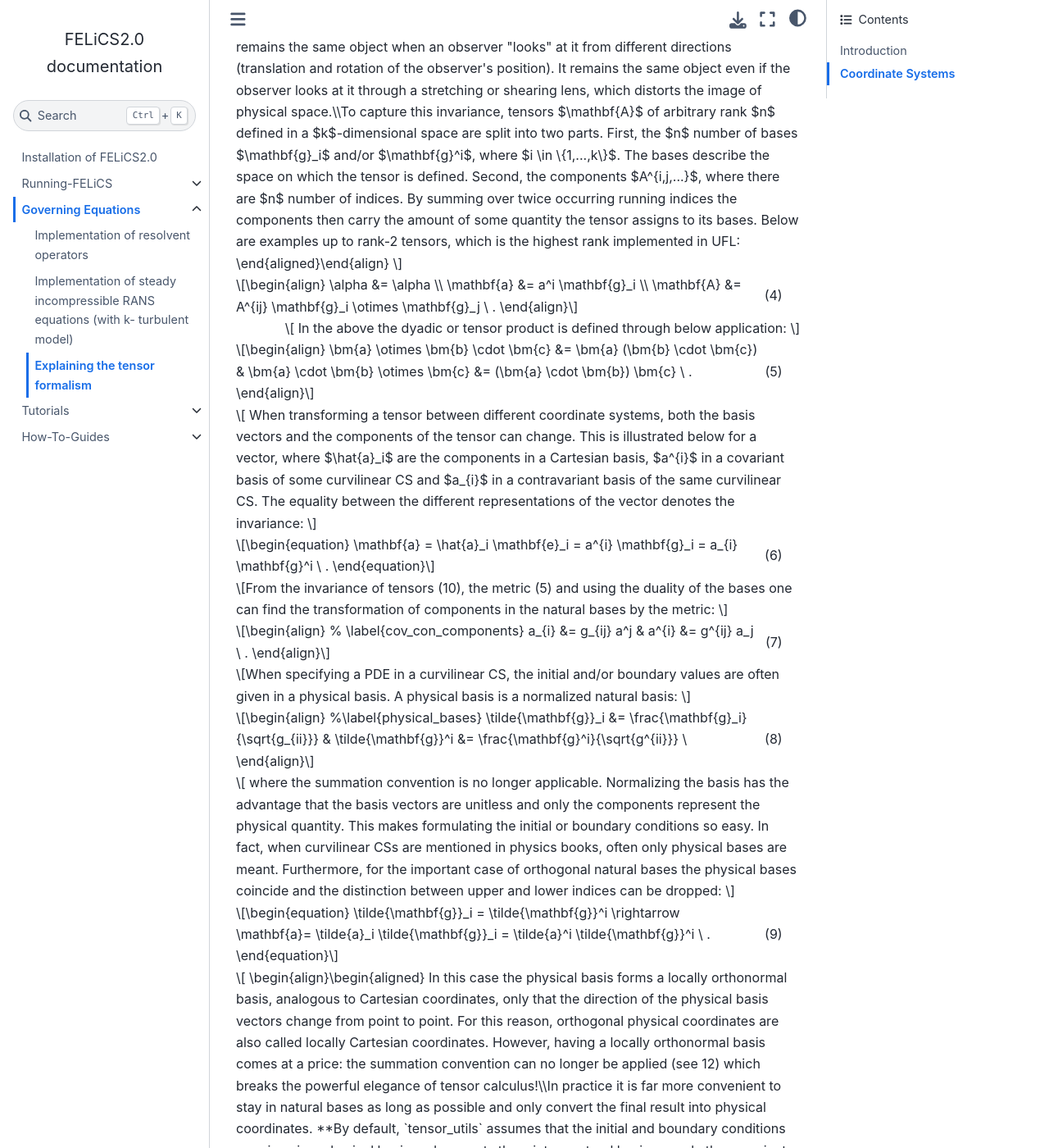
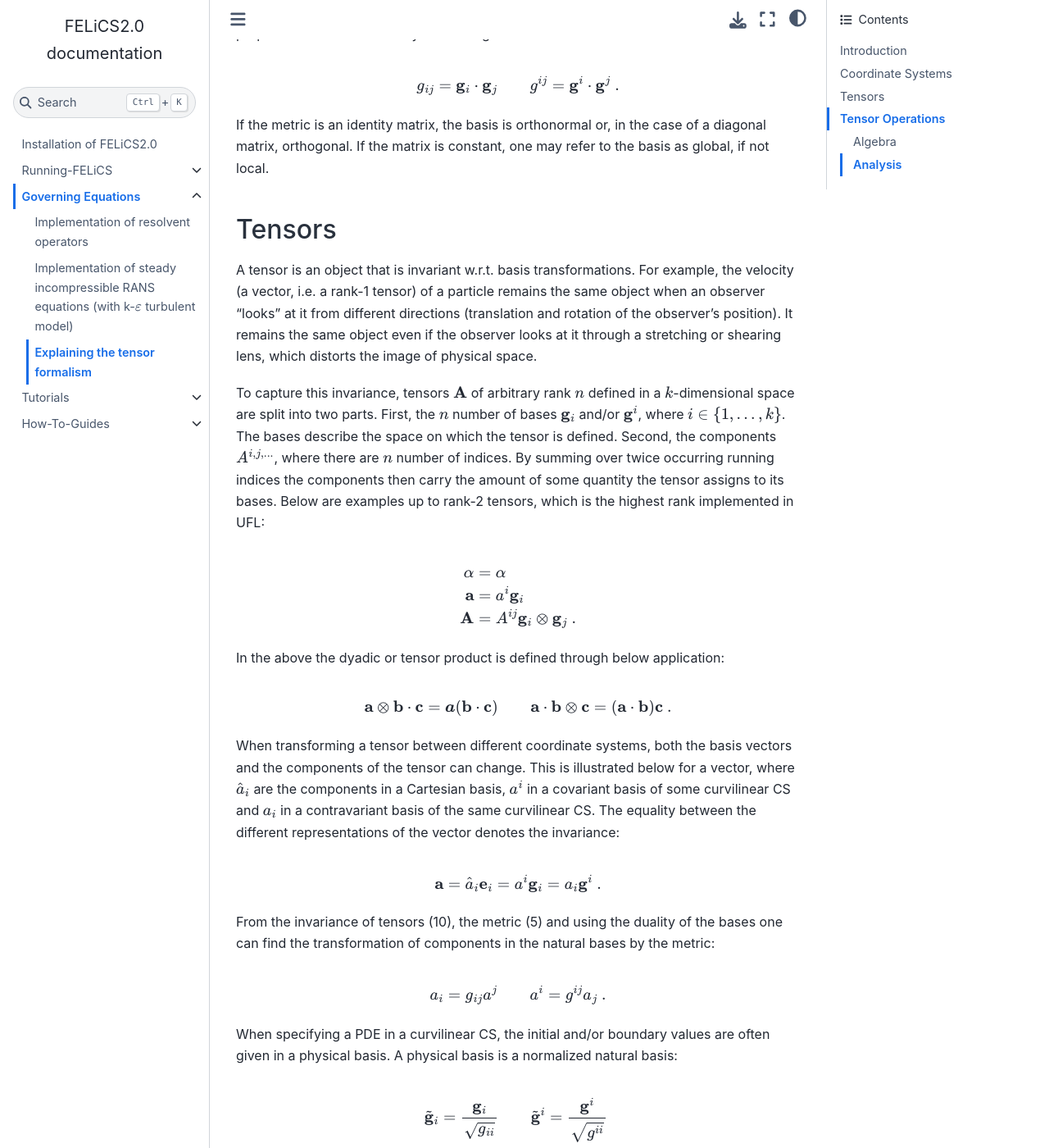
Before and after one commit to arash-mp/FELiCS_FSI, a Sphinx documentation site: the page built from DOCUMENTATION/GoverningEquations/tensor_formalism.md, in a window 1280 px wide and 1400 px high, scrolled down 2071 px. Shown: the whole window at 82% size. Built offline with Sphinx 7.4.7 and the Sphinx Book theme 1.1.4, drawn with Linux system fonts in a browser that asks for light colours; formulas are drawn with MathJax 3; pages that are not in the unit, such as notebooks, are missing from menus; some of the changed text lies outside the part shown.

Commit message:
render documentaion on tensor formalism

```diff
--- a/DOCUMENTATION/GoverningEquations/tensor_formalism.md
+++ b/DOCUMENTATION/GoverningEquations/tensor_formalism.md
@@ -15,16 +15,6 @@
 All curvilinear spaces are introduced using the Cartesian coordinates $x^i=(x,y,z)$ and basis vectors $\mathbf{e}_i$. A set of curvilinear coordinates $z^i$ is given by transformation equations $\hat{z}^i(x^i)$. The transformation back to Cartesian space is done with the inverse transformation equations $\hat{x}^i(z^i)$. To allow for the inverse mapping, the transformation equations must be bijective everywhere except at singular points, e.g. $r=0$ for polar coordinates. To illustrate this notation the cylindrical coordinates $z^i=(r, \varphi, z)$ are given below:
 
 
-<script type="text/javascript" async>
-  MathJax = {
-    tex: {
-      tags: "ams" // Enables automatic equation numbering
-    }
-  };
-</script>
-<script type="text/javascript" async
-  src="https://cdnjs.cloudflare.com/ajax/libs/mathjax/2.7.7/MathJax.js?config=TeX-AMS_HTML">
-</script>
 
 $$
 \begin{align}
@@ -35,22 +25,26 @@
 
 When one keeps every coordinate fixed but one, coordinate curves (2D space) or coordinate surfaces (3D space) are formed. These are shown below as dashed lines for polar coordinates.
 
-![Coordinate curves and contravariant basis for polar coordinates. The basis is orthogonal but not orthonormal.](/img_tensor_formalism/coordinate_curves.png)
+![Coordinate curves and contravariant basis for polar coordinates. The basis is orthogonal but not orthonormal.](./img_tensor_formalism/coordinate_curves.png)
 
 To create a basis for the CS, the coordinate curves are linearized. This is done with the partial derivatives of the transformation equations, which give tangent vectors to those curves called the contravariant basis $\mathbf{g}^{i}$. Analogous to the Cartesian case, the basis vectors are used to assign a quantity (component) to each direction of the CS.
 
 By starting at the differentials of the position vector, the following formula for the contravariant basis can be derived:
+
 $$
 \begin{align}
   \mathbf{g}^{i} &= \frac{\partial \hat{z}^i}{\partial x^k} \mathbf{e}_k
 \end{align}
 $$
+
 where the Einstein summation convention is used. Analogous, another basis called the covariant basis is computed with the inverse transformation equations:
+
 $$
 \begin{align}
   \mathbf{g}_{i} &= \frac{\partial \hat{x}^k}{\partial z^i} \mathbf{e}_k \ .
 \end{align}
 $$
+
 Both bases are called the natural bases. A main property of them is that they are dual, i.g. $\mathbf{g}_i \cdot \mathbf{g}^j = \delta_i^j$ and $\mathbf{g}^i \cdot \mathbf{g}_j = \delta^i_j$. This is very convenient and will make tensor calculations much easier.
 
 The above picture illustrates that the contravariant basis for polar coordinates is orthogonal, i.g. $\mathbf{g}^i \cdot \mathbf{g}^j = 0$ for $i \neq j$. It is however not orthonormal. This and other properties can determined by calculating the metric of a basis:
@@ -60,12 +54,14 @@
   g_{ij} &= \mathbf{g}_i \cdot \mathbf{g}_j & g^{ij} &= \mathbf{g}^i \cdot \mathbf{g}^j \ .
 \end{align}
 $$
+
 If the metric is an identity matrix, the basis is orthonormal or, in the case of a diagonal matrix, orthogonal. If the matrix is constant, one may refer to the basis as global, if not local.
 
 ## Tensors
 A tensor is an object that is invariant w.r.t. basis transformations. For example, the velocity (a vector, i.e. a rank-1 tensor) of a particle remains the same object when an observer "looks" at it from different directions (translation and rotation of the observer's position). It remains the same object even if the observer looks at it through a stretching or shearing lens, which distorts the image of physical space.
 
 To capture this invariance, tensors $\mathbf{A}$ of arbitrary rank $n$ defined in a $k$-dimensional space are split into two parts. First, the $n$ number of bases $\mathbf{g}_i$ and/or $\mathbf{g}^i$, where $i \in \{1,...,k\}$. The bases describe the space on which the tensor is defined. Second, the components $A^{i,j,...}$, where there are $n$ number of indices. By summing over twice occurring running indices the components then carry the amount of some quantity the tensor assigns to its bases. Below are examples up to rank-2 tensors, which is the highest rank implemented in UFL:
+
 $$
 \begin{align}
   \alpha &= \alpha \\
@@ -73,14 +69,18 @@
   \mathbf{A} &= A^{ij} \mathbf{g}_i \otimes \mathbf{g}_j \ .
 \end{align}
 $$
+
 In the above the dyadic or tensor product is defined through below application:
+
 $$
 \begin{align}
-	\bm{a} \otimes \bm{b} \cdot \bm{c} &= \bm{a} (\bm{b} \cdot \bm{c}) &
-	\bm{a} \cdot \bm{b} \otimes  \bm{c} &= (\bm{a} \cdot \bm{b}) \bm{c} \ .
+  \mathbf a  \otimes \mathbf b  \cdot \mathbf c  &= \boldsymbol a  (\mathbf{b} \cdot \mathbf{c}) &
+  \mathbf{a} \cdot \mathbf{b} \otimes  \mathbf{c} &= (\mathbf{a} \cdot \mathbf{b}) \mathbf{c} \ .
 \end{align}
 $$
+
 When transforming a tensor between different coordinate systems, both the basis vectors and the components of the tensor can change. This is illustrated below for a vector, where $\hat{a}_i$ are the components in a Cartesian basis, $a^{i}$ in a covariant basis of some curvilinear CS and $a_{i}$ in a contravariant basis of the same curvilinear CS. The equality between the different representations of the vector denotes the invariance:
+
 $$
 \begin{equation}
   \mathbf{a} = \hat{a}_i \mathbf{e}_i = a^{i} \mathbf{g}_i = a_{i} \mathbf{g}^i \ .
@@ -88,6 +88,7 @@
 $$
 
 From the invariance of tensors (10), the metric (5) and using the duality of the bases one can find the transformation of components in the natural bases by the metric:
+
 $$
 \begin{align} % \label{cov_con_components}
   a_{i} &= g_{ij} a^j & a^{i} &= g^{ij} a_j \ .
@@ -95,17 +96,21 @@
 $$
 
 When specifying a PDE in a curvilinear CS, the initial and/or boundary values are often given in a physical basis. A physical basis is a normalized natural basis:
+
 $$
 \begin{align} %\label{physical_bases}
   \tilde{\mathbf{g}}_i &= \frac{\mathbf{g}_i}{\sqrt{g_{ii}}} & \tilde{\mathbf{g}}^i &= \frac{\mathbf{g}^i}{\sqrt{g^{ii}}} \
 \end{align}
 $$
+
 where the summation convention is no longer applicable. Normalizing the basis has the advantage that the basis vectors are unitless and only the components represent the physical quantity. This makes formulating the initial or boundary conditions so easy. In fact, when curvilinear CSs are mentioned in physics books, often only physical bases are meant. Furthermore, for the important case of orthogonal natural bases the physical bases coincide and the distinction between upper and lower indices can be dropped:
+
 $$
 \begin{equation}
   \tilde{\mathbf{g}}_i = \tilde{\mathbf{g}}^i \rightarrow \mathbf{a}= \tilde{a}_i \tilde{\mathbf{g}}_i = \tilde{a}^i \tilde{\mathbf{g}}^i \ .
 \end{equation}
 $$
+
 In this case the physical basis forms a locally orthonormal basis, analogous to Cartesian coordinates, only that the direction of the physical basis vectors change from point to point. For this reason, orthogonal physical coordinates are also called locally Cartesian coordinates. However, having a locally orthonormal basis comes at a price: the summation convention can no longer be applied (see 12) which breaks the powerful elegance of tensor calculus!
 
 In practice it is far more convenient to stay in natural bases as long as possible and only convert the final result into physical coordinates. **By default, `tensor_utils` assumes that the initial and boundary conditions are given in a physical basis and converts them into a natural basis, namely the covariant basis.** All tensor operations are then performed in natural bases and only the final result, i.e. the form, is converted into the physical basis at the end. This should be the most user-friendly approach, since input and output can be specified in physical coordinates, which are most commonly used. However, it is also possible to specify initial and boundary conditions in a co- or contravariant basis.
@@ -116,6 +121,7 @@
 
 ### Algebra
 Tensor algebra in curvilinear CSs is basically the same as in Cartesian CSs as long as the basis vectors of the operands are the same. If the basis vectors differ, one must first transform the tensor with (11) and the invariance $a^i \mathbf{g}_i=a_i \mathbf{g}^i$. Below is an example for vector addition:
+
 $$
 \begin{equation}
   \mathbf{v} + \mathbf{u} = v^i \mathbf{g}_i + u_i \mathbf{g}^i = v^i \mathbf{g}_i + g^{ij} u_j \mathbf{g}_i = (v^i + g^{ij} u_j) \mathbf{g}_i \ .
@@ -123,15 +129,18 @@
 $$
 
 The identity tensor is given by:
+
 $$
 \begin{equation}
   \mathbf{1}= \mathbf{g}_i \otimes \mathbf{g}^i = \mathbf{g}^i \otimes \mathbf{g}_i
 \end{equation}
 $$
+
 where other combinations of co- and contravariant bases can be used if it is compensated by the corresponding metric.
 
 ### Analysis
 In the following, tensor-analytical operators are introduced, most importantly the gradient and consecutively the divergence. Both require the Nabla operator, which is introduced here as a vector differential operator:
+
 $$
 \begin{equation}
  \nabla = \frac{\partial}{\partial x^i} \mathbf{e}_i \ .
@@ -139,18 +148,23 @@
 $$
 
 When using curvilinear coordinates $z^i$, the Cartesian coordinates $x^i$ are given as a function $\hat{z}$ of these curvilinear coordinates. By applying the chain rule and \autoref{contravariant_basis}, one can arrive at:
+
 $$
 \begin{equation}%\label{nabla}
  \nabla = \frac{\partial}{\partial x^i} \mathbf{e}_i = \frac{\partial}{\partial z^k} \frac{\partial \hat{z}^k}{\partial x^i} \mathbf{e}_i = \frac{\partial}{\partial z^i} \mathbf{g}^i \ .
 \end{equation}
 $$
+
 This leads to the definition of the gradient and divergence. Here, as in the UFL package, the right gradient is used, i.e. $\nabla$ is placed at the right side of the tensor. The differentiation is applied to the term to the left of the Nabla operator. When calculating the gradient of a scalar, only one change has to be accounted for - the change of the scalar itself:
+
 $$
 \begin{equation}
   \alpha \nabla = \nabla \alpha = \frac{\partial \alpha}{\partial z^i} \mathbf{g}^i \ .
 \end{equation}
 $$
+
 Tensors of rank greater than zero are defined with basis vectors. Since the basis is generally a function of the coordinates, the gradient of these tensors must include two changes: one in the components and one in the change of the basis. The latter is represented by the Christoffel symbols $\Gamma^{i}_{jk}$:
+
 $$
 \begin{equation}
 \begin{split}
@@ -160,12 +174,15 @@
 $$
 
 Using the duality of the natural bases and some index renaming, one can find the formula for the Christoffel symbols from their constitutive relation (left side):
+
 $$
 \begin{equation}%\label{Christoffel}
   \frac{\partial \mathbf{g}_i}{\partial z^j} = \Gamma^{k}_{ij} \mathbf{g}_k \ \rightarrow \ \Gamma^{i}_{jk} = \frac{\partial \mathbf{g}_i}{\partial z^j} \cdot \mathbf{g}^k \ .
 \end{equation}
 $$
+
 Note that Christoffel symbols are symmetric in the lower indices due to the symmetry of second derivatives (Schwarz's theorem). Plugging (17) into the gradient of a rank-2 tensor and using (20) gives:
+
 $$
 \begin{align}
   \mathbf{A} \otimes \nabla = \left( \frac{\partial A^{ij}}{\partial z^k} + A^{rj} \Gamma^{i}_{rk} + A^{ir} \Gamma^{j}_{rk} \right) \mathbf{g}_i \otimes \mathbf{g}_j \otimes \mathbf{g}^k \ .
@@ -173,13 +190,16 @@
 $$
 
 Up to now, only gradients of tensors defined with covariant basis vectors were considered. If one of the bases of a tensor is contravariant, then the following partial derivatives must be calculated:
+
 $$
 \begin{equation}
   \frac{\partial \mathbf{g}^i}{\partial z^j}  = - \Gamma^{i}_{jk} \mathbf{g}^k
 \end{equation}
 $$
+
 where the equality can be shown by differentiating a rank-2 identity tensor.
 The divergence of a tensor is given as a contraction with the Nabla operator, i.e. for vectors it is the trace of the gradient. The formula for the divergence of a rank-2 tensor is a little harder to derive. This is done below step-by-step to illustrate the introduced concepts:
+
 $$
 \begin{equation}
 \begin{split}
@@ -190,14 +210,17 @@
 $$
 
 Just as for scalars and vectors the divergence of a rank-2 tensor can be restated as a linear combination of the coefficients of the gradient:
+
 $$
 \begin{equation}
 	\mathrm{grad}(\mathbf{A}) \cdot \cdot \mathbf{1} = \left( \frac{\partial A^{ij}}{\partial z^k} + A^{rj} \Gamma^{i}_{rk} + A^{ir} \Gamma^{j}_{rk} \right) \mathbf{g}_i \otimes \mathbf{g}_j \otimes \mathbf{g}^k \cdot \cdot \, \mathbf{g}^s \otimes \mathbf{g}_s = \mathrm{div}(\mathbf{A}) \ .
 \end{equation}
 $$
+
 This is convenient for implementation in the coded wrapper, since only the gradient function has to handle different bases and ranks of tensors. The divergence function can be kept simple and use calculus functions like double contractions. In the wrapper tensor operations are implemented up to rank 2. This was taken as a cut-off rank because of the limitation of UFL to rank-2 tensors.
 
 As mentioned above, changing the CS changes not only the tensors in the domain, but also the domain itself. For example a unit sphere in Cartesian coordinates transforms to a cuboid in spherical coordinates with $\Omega = (0,1) \times (0, \pi) \times (0, 2 \pi)$. This change must be compensated in integral computations. According to \citet[p. 201]{SchadeNeemann.2018} the volume element reads:
+
 $$
 \begin{equation}
 	\mathrm{d}V = \sqrt{\mathrm{det}(g_{ij})} \mathrm{d}z^1 \mathrm{d}z^2 \mathrm{d}z^3 \ .
```
